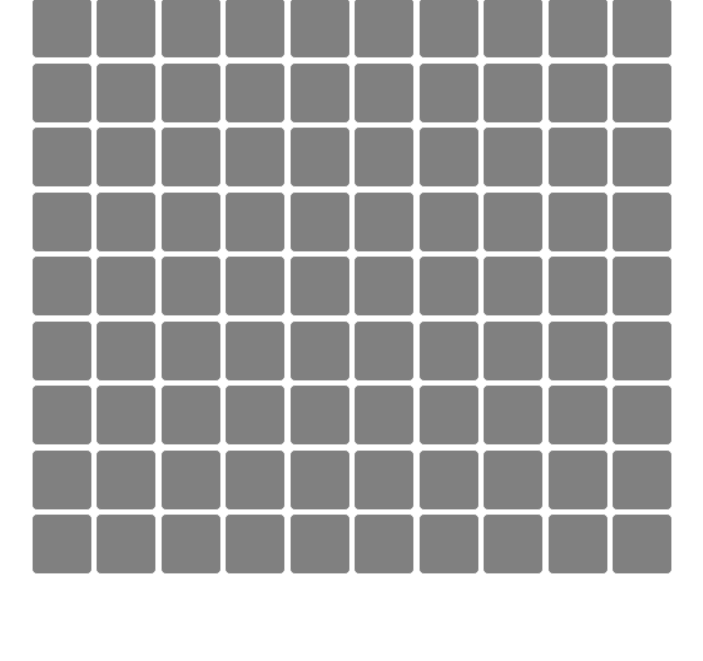
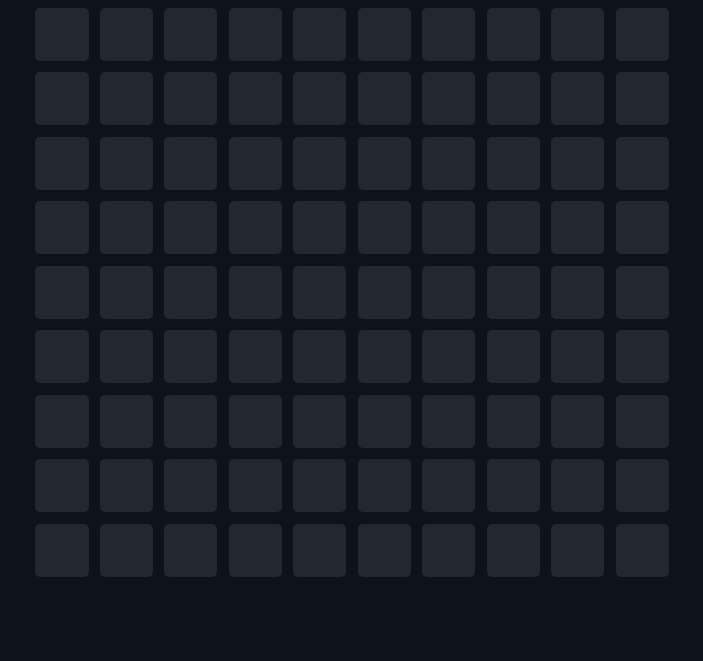
Before and after one commit to Kagamast/Kagamast.github.io, a plain HTML site: page index.html in a window 1280 px wide. Shown: the part 139-800 px from the top of the page, without its empty margins (288-991 px from the left). Drawn offline with Linux system fonts and the light colour scheme.

Commit message:
Update index.html

```diff
--- a/index.html
+++ b/index.html
@@ -1,6 +1,9 @@
 <!DOCTYPE html>
 <html lang="en">
 <head>
+    <link rel="preconnect" href="https://fonts.googleapis.com">
+    <link rel="preconnect" href="https://fonts.gstatic.com" crossorigin>
+    <link href="https://fonts.googleapis.com/css2?family=Space+Grotesk:wght@300&display=swap" rel="stylesheet">
     <meta charset="UTF-8">
     <meta name="viewport" content="width=device-width, initial-scale=1.0">
     <title>Button Grid Toggle</title>
@@ -9,6 +12,9 @@
             display: flex;
             align-items: center;
             flex-direction: column;
+            background-color: #0c131b;
+            color: #e6ecf3;
+            font-family: 'Space Grotesk', sans-serif;
         }
         #buttonGrid {
             display: grid;
@@ -22,16 +28,18 @@
         button {
             aspect-ratio: 1;
             cursor: pointer;
-            border: 1px solid #ccc; /* Optional: adds a border to the button */
             border-radius: 5px;
+            border-style: none;
+            transition: background-color 0.5s ease, margin 0.2s ease;
         }
 
         .off {
-            background-color: gray;
+            margin: 0.2rem;
+            background-color: #21282f;
         }
 
         .on {
-            background-color: green;
+            background-color: #5a91ce;
         }
         #percentageDisplay{
             font-size: 3rem;
```
